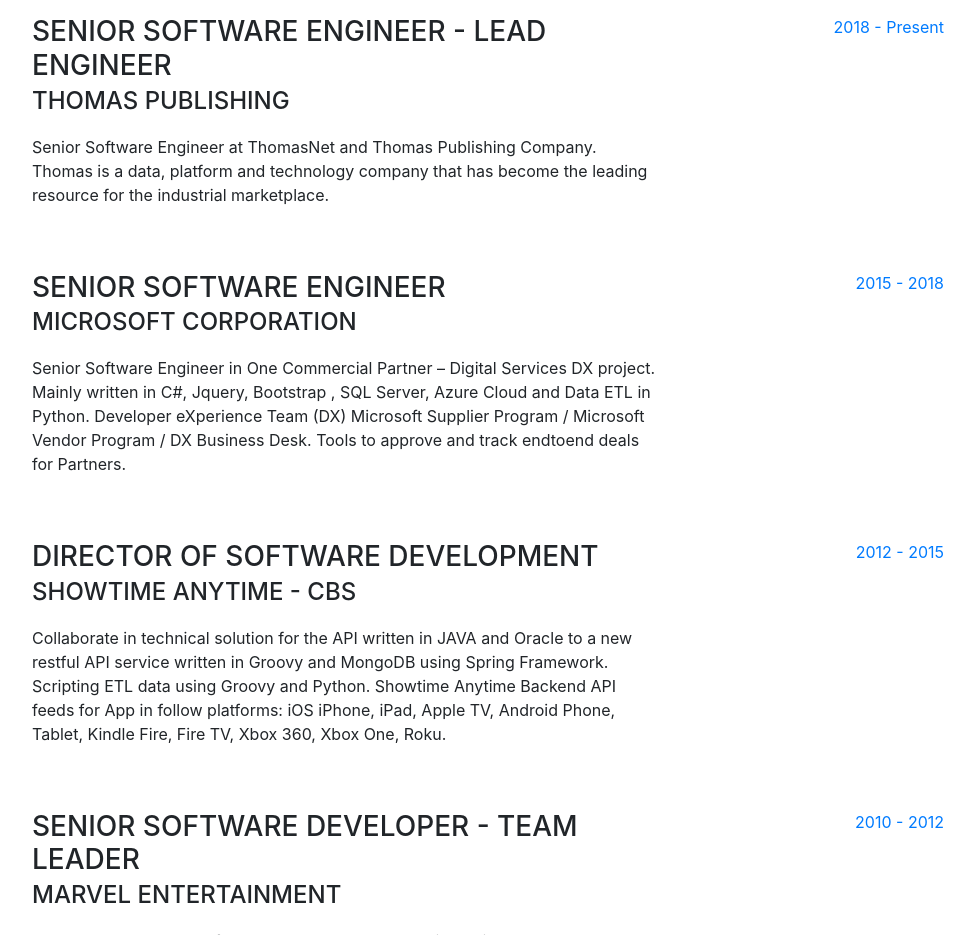
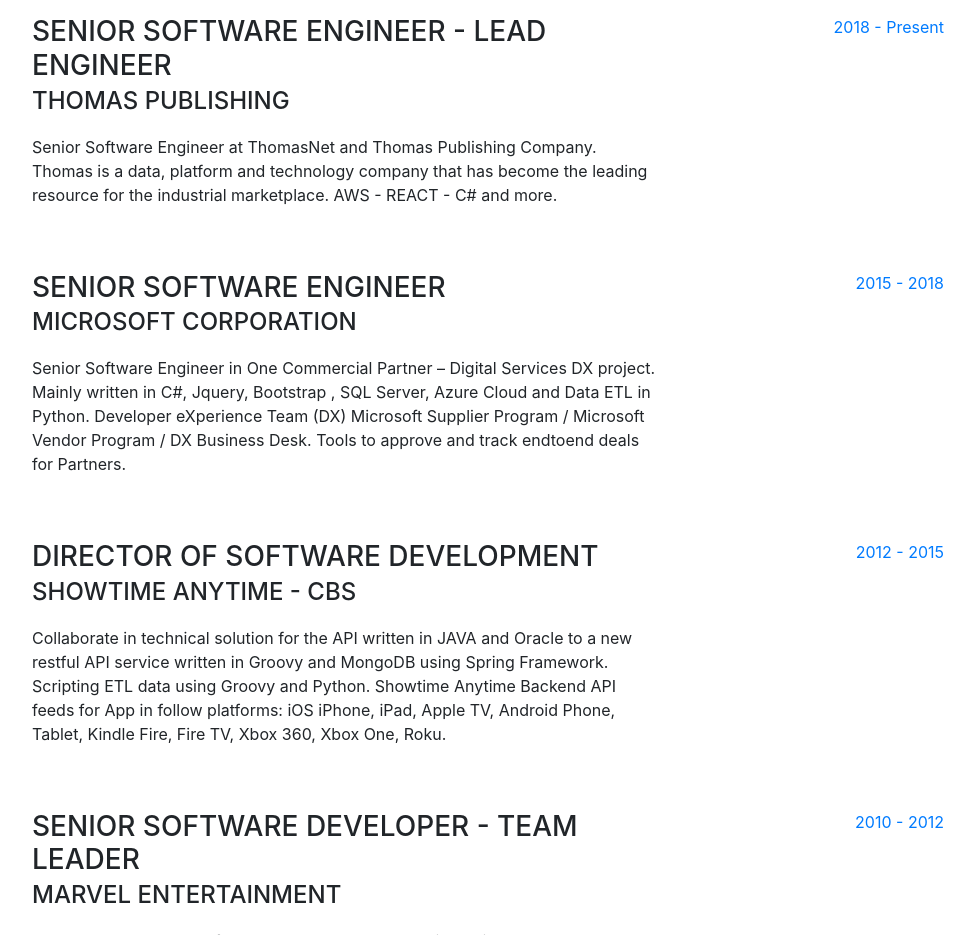
Before and after one commit to Fr4nc3/fr4nc3-site, a website with bundled scripts: page index.html in a window 1280 px wide. Shown: the part 920-1855 px from the top of the page, without its empty margins (288-1263 px from the left). Built offline with nearby package versions, Linux system fonts and the light colour scheme; a web font is replaced by a local one.

Commit message:
Update index.html

```diff
--- a/index.html
+++ b/index.html
@@ -99,7 +99,7 @@
             <h3 class="mb-0">Senior Software Engineer - Lead Engineer</h3>
             <div class="subheading mb-3">Thomas Publishing</div>
             <p>
-              Senior Software Engineer at ThomasNet and Thomas Publishing Company. Thomas is a data, platform and technology company that has become the leading resource for the industrial marketplace.
+              Senior Software Engineer at ThomasNet and Thomas Publishing Company. Thomas is a data, platform and technology company that has become the leading resource for the industrial marketplace. AWS - REACT - C# and more.
             </p>
           </div>
           <div class="resume-date text-md-right">
```
